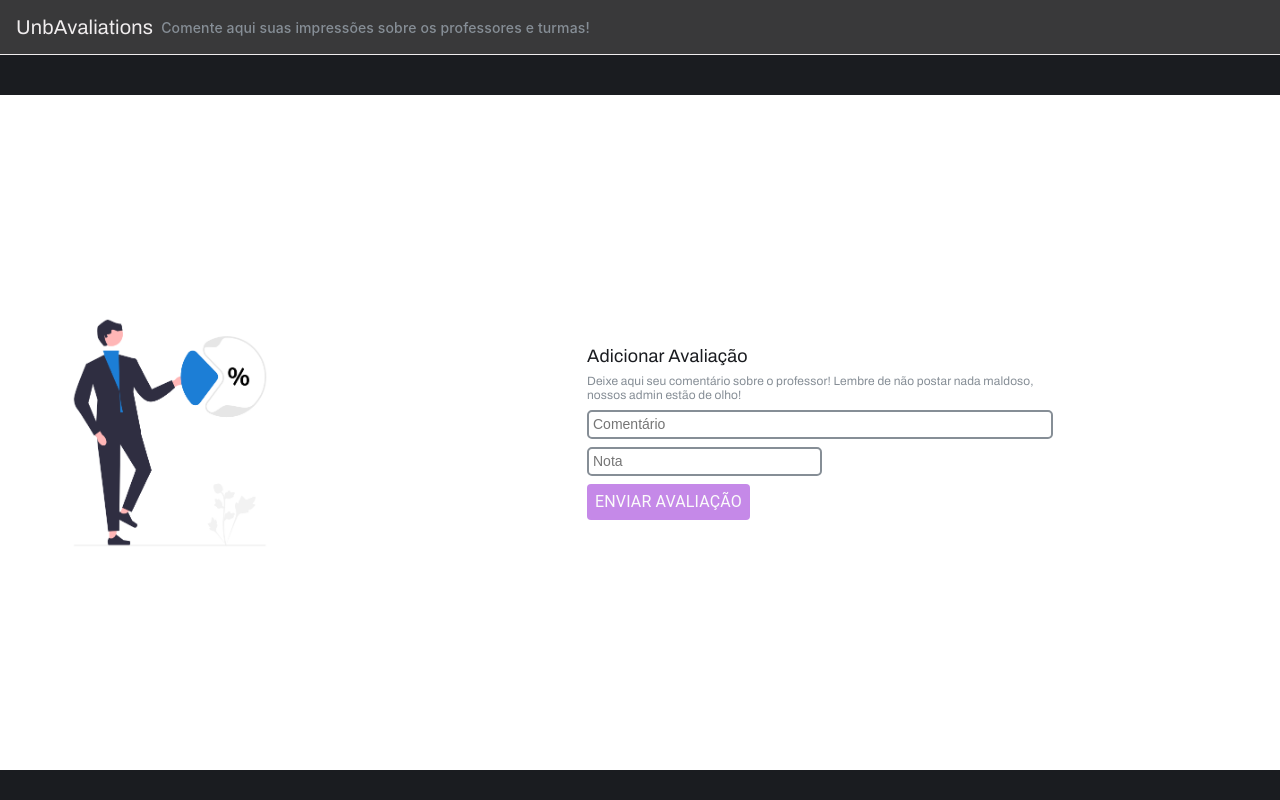
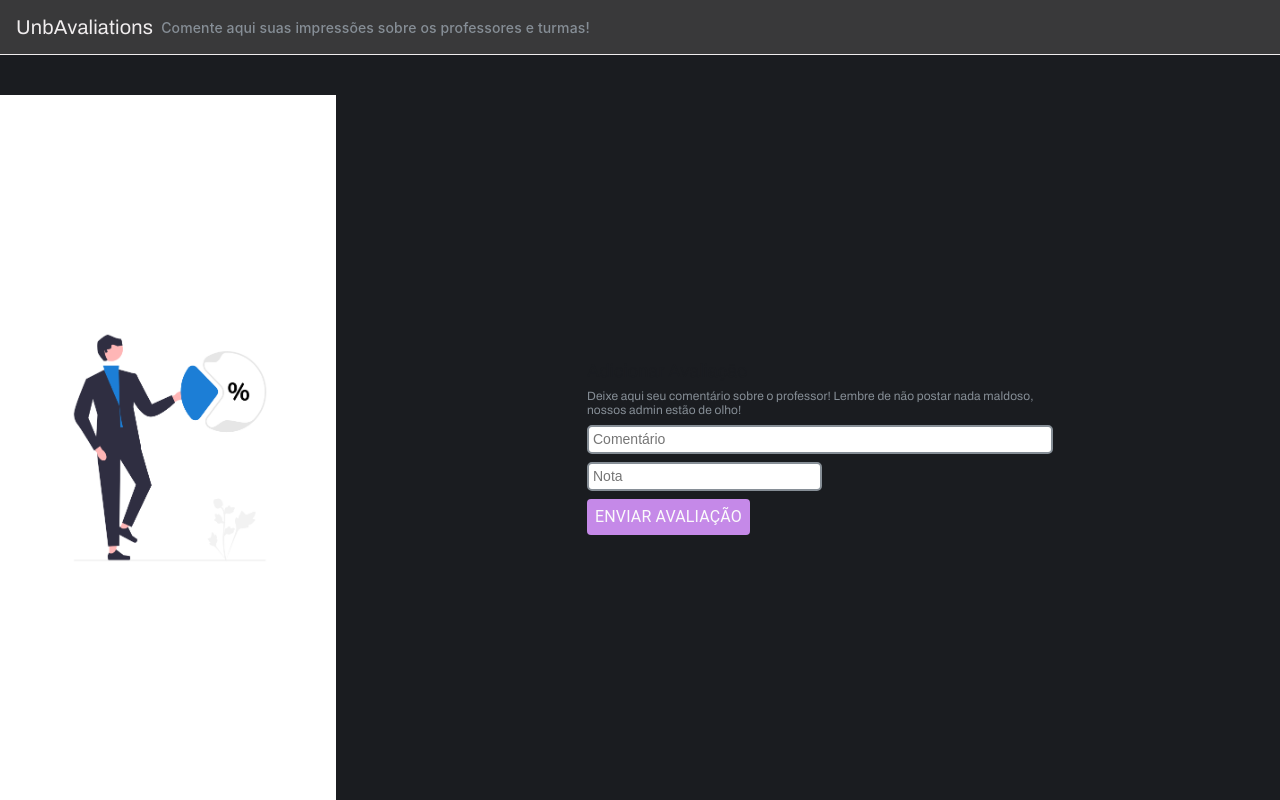
Before and after one commit to Leir-Cruz/avaliacaoDisciplinasClient, a React (Vite) app: page /teacher/1 in a window 1280 px wide. Shown: the top 800 px of the page. Built offline with nearby package versions, Linux system fonts and the light colour scheme; a web font is replaced by a local one.

Commit message:
visual adjustments

```diff
--- a/src/components/Containers/PageContainer.tsx
+++ b/src/components/Containers/PageContainer.tsx
@@ -20,7 +20,7 @@ export const PageContainer = ({ children, color }: IContainer) => {
         backgroundColor: color ? color : '#1A1C20',
         boxSizing: 'border-box',
         gap: '40px',
-        padding: '0 0 30px 0',
+        //padding: '0 0 30px 0',
       }}
     >
       <Header />
--- a/src/pages/Class.tsx
+++ b/src/pages/Class.tsx
@@ -9,7 +9,7 @@ import { IClass } from '../services/interfaces';
 
 const Container = styled(Box)(() => ({
   display: 'flex',
-  padding: '16px 20px',
+  padding: '0px 20px',
   flexDirection: 'row',
   alignItems: 'center',
   justifyContent: 'flex-start',
@@ -27,7 +27,7 @@ const Container = styled(Box)(() => ({
 
   '& .info': {
     display: 'flex',
-    padding: '16px 20px',
+    padding: '0 20px',
     flexDirection: 'column',
     alignItems: 'center',
     justifyContent: 'center',
@@ -36,6 +36,7 @@ const Container = styled(Box)(() => ({
     gap: '16px',
     flex: '1 0 0',
     alignSelf: 'stretch',
+    backgroundColor: '#1A1C20',
 
     '& .infoContainer': {
       display: 'flex',
--- a/src/pages/Teacher.tsx
+++ b/src/pages/Teacher.tsx
@@ -9,7 +9,7 @@ import { ITeacher } from '../services/interfaces';
 
 const Container = styled(Box)(() => ({
   display: 'flex',
-  padding: '16px 20px',
+  padding: '0px 20px',
   flexDirection: 'row',
   alignItems: 'center',
   justifyContent: 'flex-start',
@@ -36,6 +36,7 @@ const Container = styled(Box)(() => ({
     gap: '16px',
     flex: '1 0 0',
     alignSelf: 'stretch',
+    backgroundColor: '#1A1C20',
 
     '& .infoContainer': {
       display: 'flex',
```
